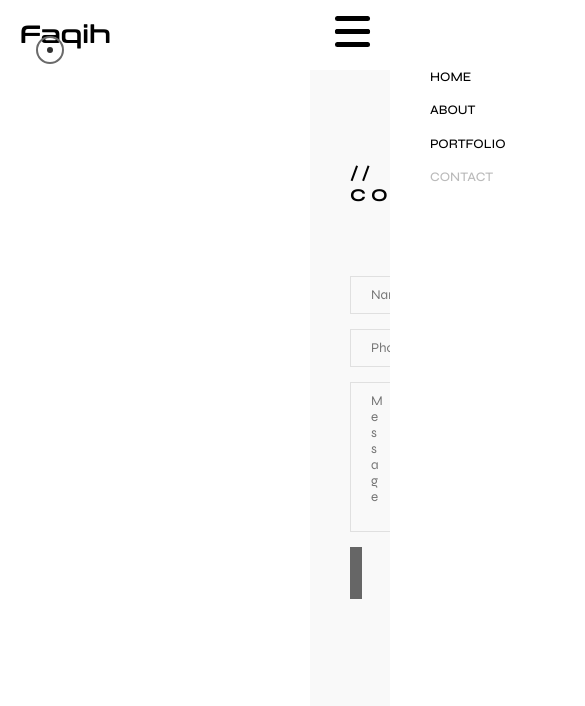
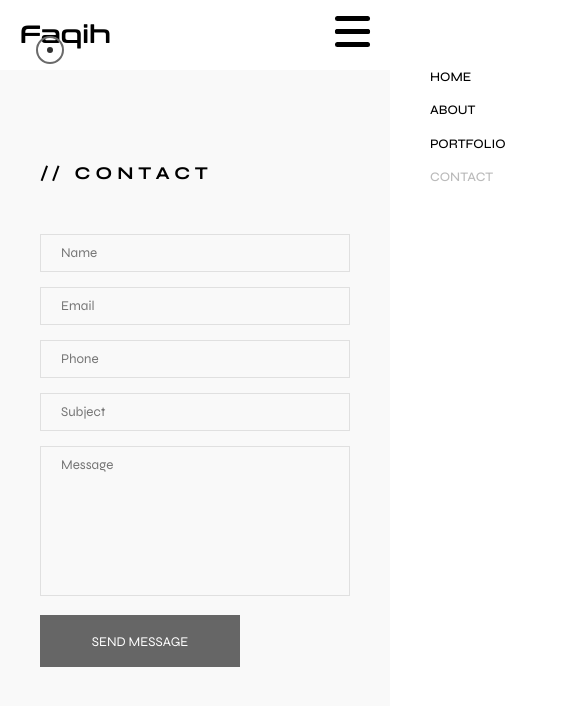
Before and after one commit to faqihisaninja/portfolio, a SvelteKit app: page /contact in a window 390 px wide. Shown: the top 706 px of the page, 585 px wide, since content can reach past the window. Built offline with nearby package versions, Linux system fonts and the light colour scheme.

Commit message:
Mobile response contact page

```diff
--- a/src/routes/contact/+page.svelte
+++ b/src/routes/contact/+page.svelte
@@ -81,4 +81,24 @@
 			padding: 80px 40px;
 		}
 	}
+	@media only screen and (max-width: 1024px) {
+		.container {
+			width: 100%;
+			/* padding: 40px; */
+		}
+		.pageTitle {
+			margin-bottom: 50px;
+		}
+		.form {
+			display: block;
+		}
+		.form .row {
+			display: block;
+		}
+		.form input,
+		.form textarea {
+			width: 100%;
+			margin-bottom: 15px;
+		}
+	}
 </style>
```
